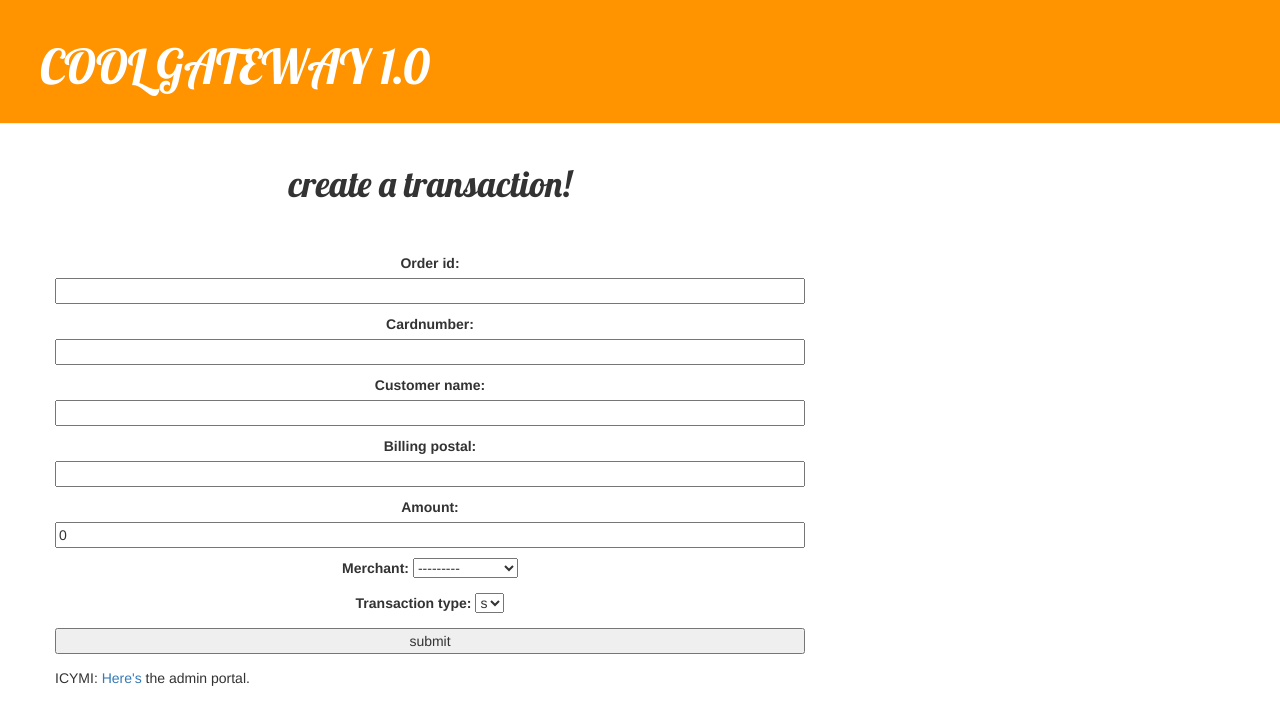
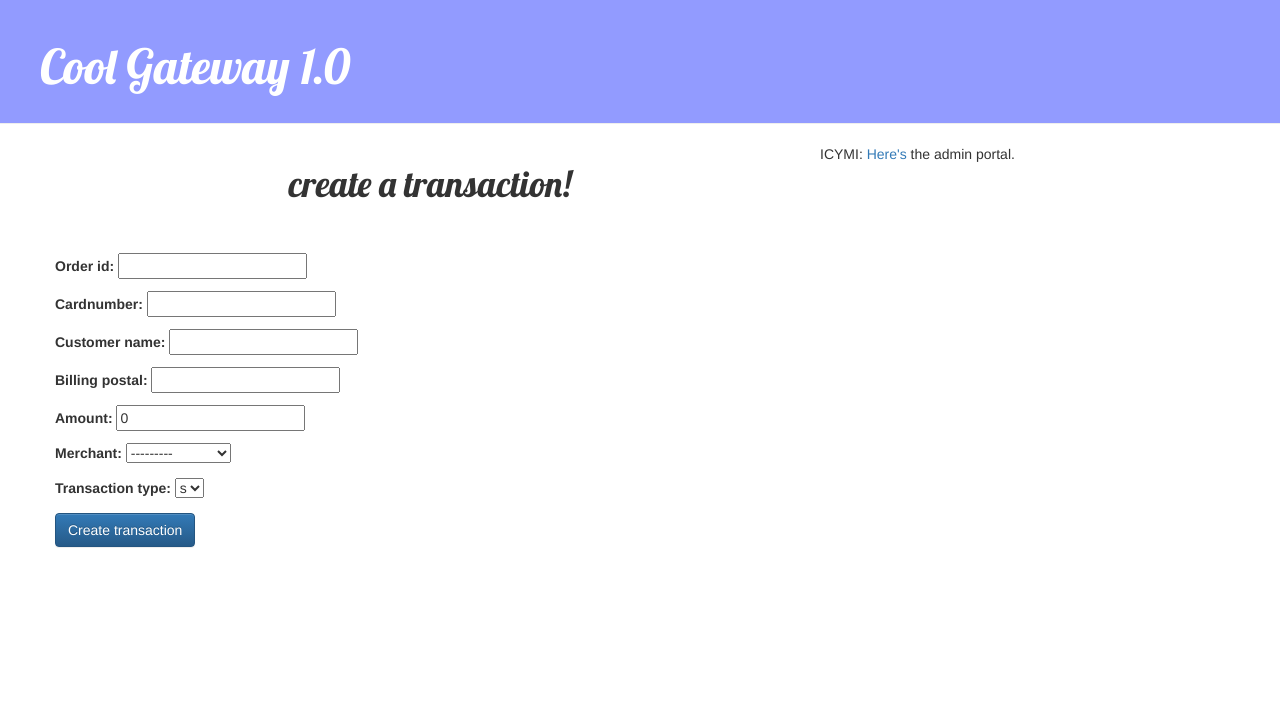
Before and after one commit to risafangs/coolgateway, a Django app: page /gateway/ in a window 1280 px wide. Shown: the top 725 px of the page. Run offline with Django 3.2, Linux system fonts and the light colour scheme; data comes from the database, SQL or seed files in the repository; some libraries are stand-ins or nearby versions.

Commit message:
baby's first gateway

```diff
--- a/gateway/static/css/stylesheet.css
+++ b/gateway/static/css/stylesheet.css
@@ -1,5 +1,5 @@
 .page-header {
-    background-color: #ff9400;
+    background-color: #929bff;
     margin-top: 0;
     padding: 20px 20px 20px 40px;
 }
@@ -22,10 +22,6 @@
     color: #828282;
 }
 
-.save {
-    float: right;
-}
-
 .form textarea, .form input {
     width: 100%;
 }
--- a/gateway/templates/base.html
+++ b/gateway/templates/base.html
@@ -1,7 +1,7 @@
 {% load staticfiles %}
 <html>
     <head>
-        <title>COOL GATEWAY 1.0</title>
+        <title>Cool Gateway 1.0</title>
         <link rel="stylesheet" href="//maxcdn.bootstrapcdn.com/bootstrap/3.2.0/css/bootstrap.min.css">
         <link rel="stylesheet" href="//maxcdn.bootstrapcdn.com/bootstrap/3.2.0/css/bootstrap-theme.min.css">
         <link href='//fonts.googleapis.com/css?family=Lobster&subset=latin,latin-ext' rel='stylesheet' type='text/css'>
@@ -10,7 +10,7 @@
 
       <body>
           <div class="page-header">
-              <h1><a href="/">COOL GATEWAY 1.0</a></h1>
+              <h1><a href="/">Cool Gateway 1.0</a></h1>
           </div>
           <div class="content container">
               <div class="row">
--- a/gateway/templates/hello.html
+++ b/gateway/templates/hello.html
@@ -1,6 +1,10 @@
 {% extends 'base.html' %}
 
   {% block content %}
+
+    <!--
+  this is the index page
+    !-->
 
   <p align="left">
   Are you ready to <A HREF="/gateway/">create some transactions</A>?
--- a/gateway/templates/index.html
+++ b/gateway/templates/index.html
@@ -1,6 +1,10 @@
 {% extends 'base.html' %}
 
   {% block content %}
+
+  <!--
+this is the actual transaction form
+  !-->
 
   <div class="container-fluid" align="center">
     <h1>create a transaction!</h2>
@@ -8,12 +12,18 @@
 
   <br><br>
 
-  <div class="form">
-  <form action=" " method="post" align="center">
       {% csrf_token %}
-      {{ form.as_p }}
-      <input type="submit" value="submit" />
-    </form></div>
+
+      <form class="form-inline" method="post">
+        <div class="form-group">
+
+  {{ form.as_p }}
+  <button type="submit" class="btn btn-primary">Create transaction</button>
+
+          </div>
+        </div>
+
+      </form>
 
 <p align="left">
 ICYMI: <A HREF="/admin/">Here's</A> the admin portal.
```
Also changed, not shown: gateway/templates/success.html (+9 -1 lines), requirements.txt (added, +157 -0 lines), coolgateway/readme.md.
